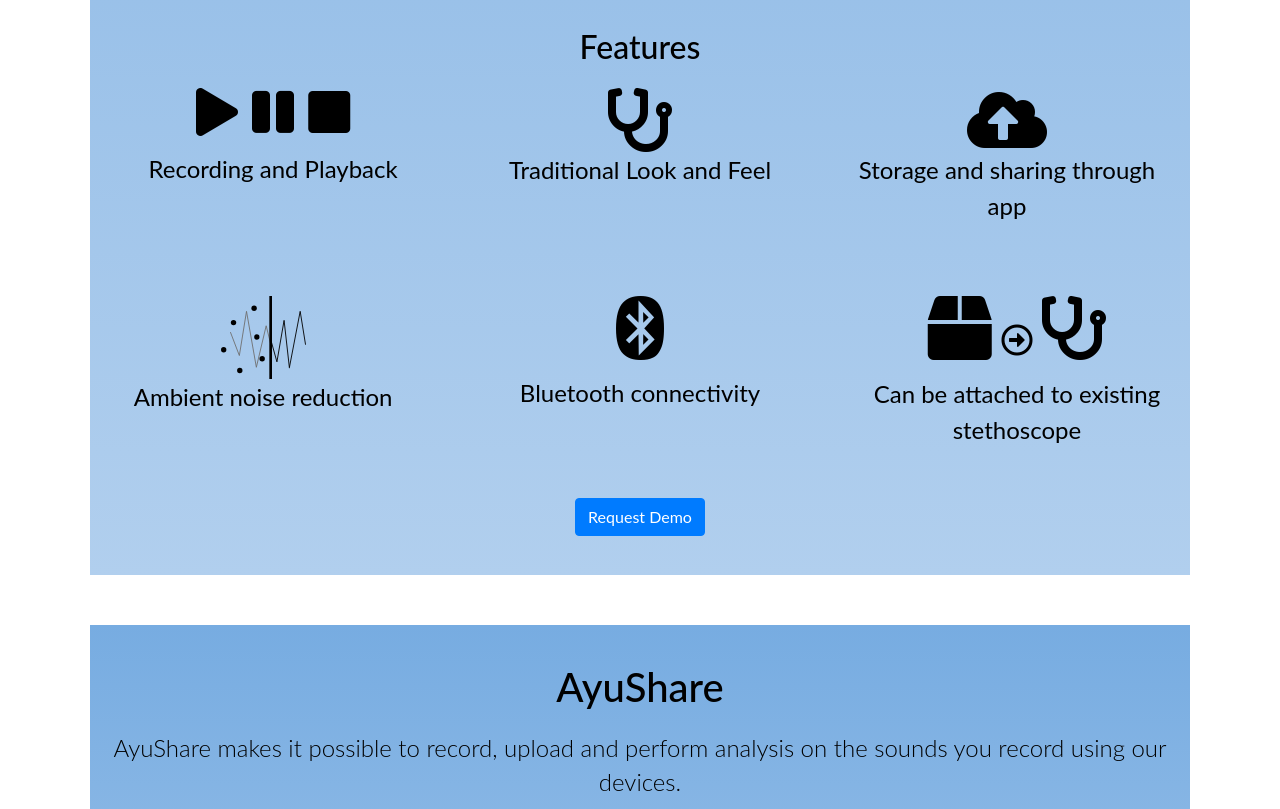
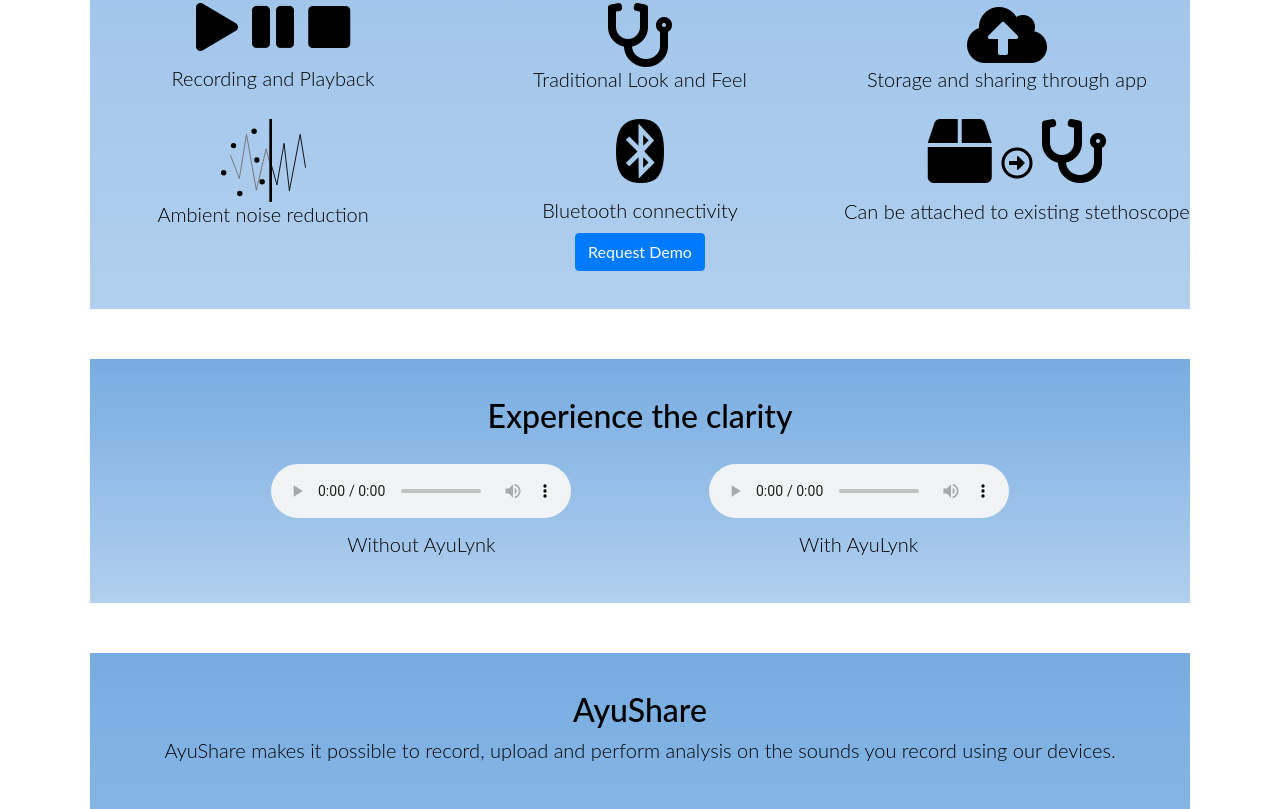
Before and after one commit to firered322/ayunetlifydep, a website: page products.html in a window 1280 px wide. Shown: the part 1020-1829 px from the top of the page. Drawn offline with nearby package versions, Linux system fonts and the light colour scheme.

Commit message:
demo sounds and font optmz in products

```diff
--- a/products.html
+++ b/products.html
@@ -129,13 +129,13 @@
 
     <section id="ayulynk">
       <div class="info-container">
-        <h1 style="display: block; text-align: center;">
+        <h2 style="display: block; text-align: center;">
           AyuSynk
-        </h1>
-        <p class="lead">
+        </h2>
+        <h3 class="lead">
           AyuSynk provides effective auscultation for diagnosis of heart and
           lung diseases.
-        </p>
+        </h3>
         <div class="ayulynk-img">
           <img src="./public/docsteth1.jpeg" alt="" />
         </div>
@@ -148,17 +148,17 @@
               <i class="fas fa-play fa-3x" style="margin: 0 5px;"></i>
               <i class="fas fa-pause fa-3x" style="margin: 0 5px 15px 5px;"></i>
               <i class="fas fa-stop fa-3x" style="margin: 0 5px;"></i>
-              <p>Recording and Playback</p>
+              <h3 class="lead">Recording and Playback</h3>
             </div>
 
             <div class="f2 col-lg-4">
               <i class="fas fa-stethoscope fa-4x"></i>
-              <p>Traditional Look and Feel</p>
+              <h3 class="lead">Traditional Look and Feel</h3>
             </div>
 
             <div class="f3 col-lg-4">
               <i class="fas fa-cloud-upload-alt fa-4x"></i>
-              <p>Storage and sharing through app</p>
+              <h3 class="lead">Storage and sharing through app</h3>
             </div>
           </div>
           <div class="next3 row">
@@ -168,11 +168,11 @@
                 alt=""
                 style="width: 100%; height: auto; max-width: 85px"
               />
-              <p>Ambient noise reduction</p>
+              <h3 class="lead">Ambient noise reduction</h3>
             </div>
             <div class="f5 col-lg-4">
               <i class="fab fa-bluetooth fa-4x" style="margin: 0 0 15px 0"></i>
-              <p>Bluetooth connectivity</p>
+              <h3 class="lead">Bluetooth connectivity</h3>
             </div>
             <div class="f6 col-lg-4">
               <i class="fas fa-box fa-4x" style="margin: 0 5px;"></i>
@@ -181,7 +181,7 @@
                 style="margin: 0 0 20px 0"
               ></i>
               <i class="fas fa-stethoscope fa-4x" style="margin: 0 5px;"></i>
-              <p>Can be attached to existing stethoscope</p>
+              <h3 class="lead">Can be attached to existing stethoscope</h3>
             </div>
           </div>
         </div>
@@ -190,15 +190,44 @@
         </div>
       </div>
     </section>
+    <section id="sound-playback">
+      <div class="info-container">
+        <h2 style="display: block; text-align: center;">
+          Experience the clarity
+        </h2>
+        <div class="row">
+          <div class="col-lg-6">
+            <div class="sound-btns">
+              <audio controls>
+                <source src="horse.ogg" type="audio/ogg" />
+                <source src="horse.mp3" type="audio/mpeg" />
+                Your browser does not support the audio element.
+              </audio>
+            </div>
+            <h3 class="lead">Without AyuLynk</h3>
+          </div>
+          <div class="col-lg-6">
+            <div class="sound-btns">
+              <audio controls>
+                <source src="horse.ogg" type="audio/ogg" />
+                <source src="horse.mp3" type="audio/mpeg" />
+                Your browser does not support the audio element.
+              </audio>
+            </div>
+            <h3 class="lead">With AyuLynk</h3>
+          </div>
+        </div>
+      </div>
+    </section>
     <section id="ayushare">
       <div class="info-container">
-        <h1 style="display: block; text-align: center;">
+        <h2 style="display: block; text-align: center;">
           AyuShare
-        </h1>
-        <p class="lead">
+        </h2>
+        <h3 class="lead">
           AyuShare makes it possible to record, upload and perform analysis on
           the sounds you record using our devices.
-        </p>
+        </h3>
 
         <!-- Carousel -->
         <div
@@ -216,7 +245,7 @@
                 </div>
                 <div class="col-lg-4 appinfotext">
                   <div class="centeralign">
-                    <p>Connect wirelessly to AyuSynk</p>
+                    <h3>Connect wirelessly to AyuSynk</h3>
                   </div>
                 </div>
               </div>
@@ -231,16 +260,6 @@
                 </div>
               </div>
             </div>
-            <!-- <div class="carousel-item appssshowcase">
-              <div class="row">
-                <div class="col-lg-4">
-                  <img src="./public/app3playback.jpeg" alt="" />
-                </div>
-                <div class="col-lg-4 appinfotext">
-                  <p>Playback recorded audio files for analysis</p>
-                </div>
-              </div>
-            </div> -->
             <div class="carousel-item appssshowcase">
               <div class="row">
                 <div class="col-lg-4">
--- a/public/css/styles.css
+++ b/public/css/styles.css
@@ -422,7 +422,6 @@
 
 #ayulynk h2 {
   text-align: center;
-  margin: 2% 0;
 }
 
 .ayulynk-img {
@@ -470,10 +469,6 @@
   margin-bottom: 50px;
 }
 
-#ayushare h1 {
-  margin-bottom: 20px;
-}
-
 #ayushare p {
   text-align: center;
   font-size: 1.5rem;
@@ -503,6 +498,28 @@
 #ayushare #carouselExampleIndicators .row {
   display: flex;
   justify-content: center;
+}
+
+#sound-playback {
+  text-align: center;
+}
+.sound-btns {
+  margin: 5% 0 2% 0;
+}
+.sound-btns button {
+  padding: 10px 40px;
+}
+
+#sound-playback .info-container {
+  padding: 3% 10%;
+  color: black;
+  margin: 0 7%;
+  background-image: linear-gradient(#77ace1, #b1cfee);
+  margin-bottom: 50px;
+}
+.info-container h3 {
+  text-align: center;
+  margin-bottom: 2%;
 }
 
 /* NewsPage ////////////////////////////////////////////////////////////////////////////////////// NewsPage*/
```
